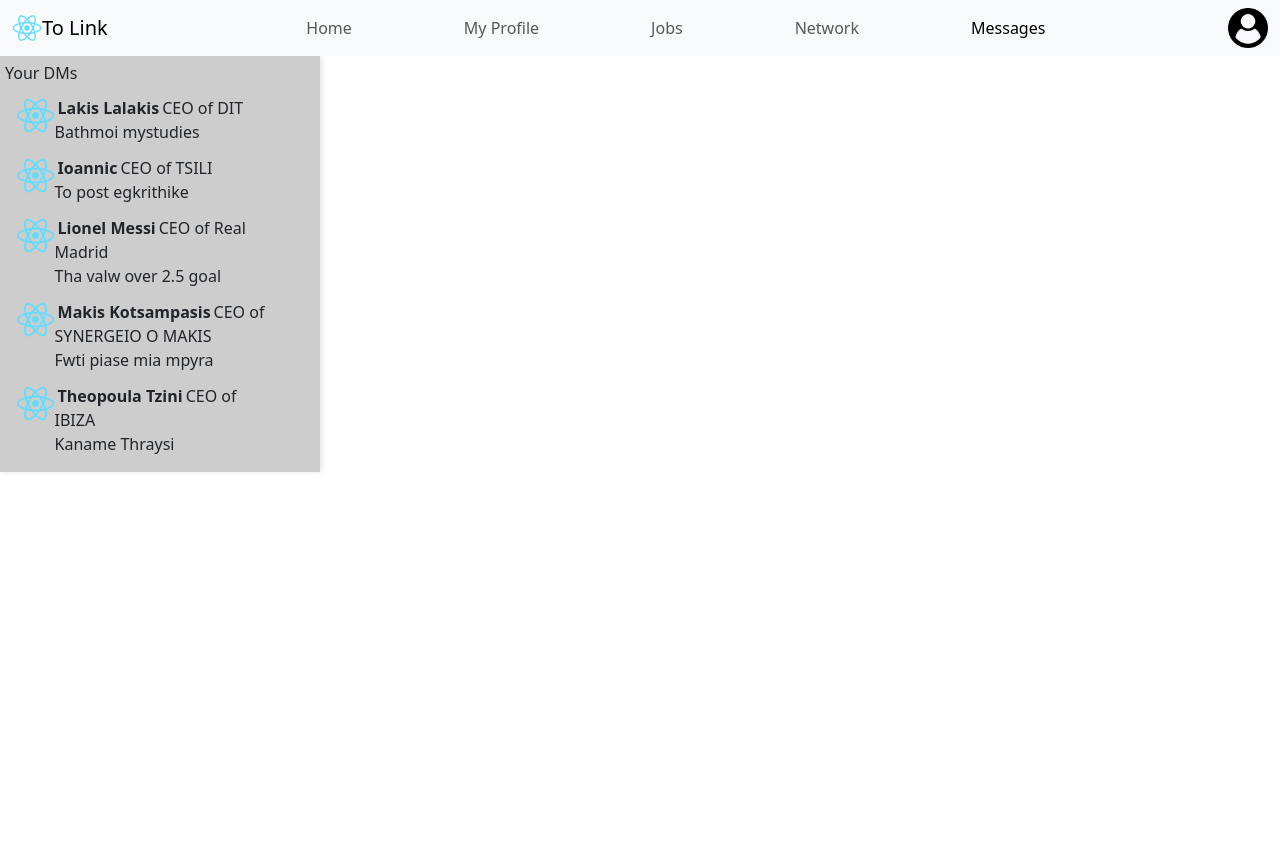
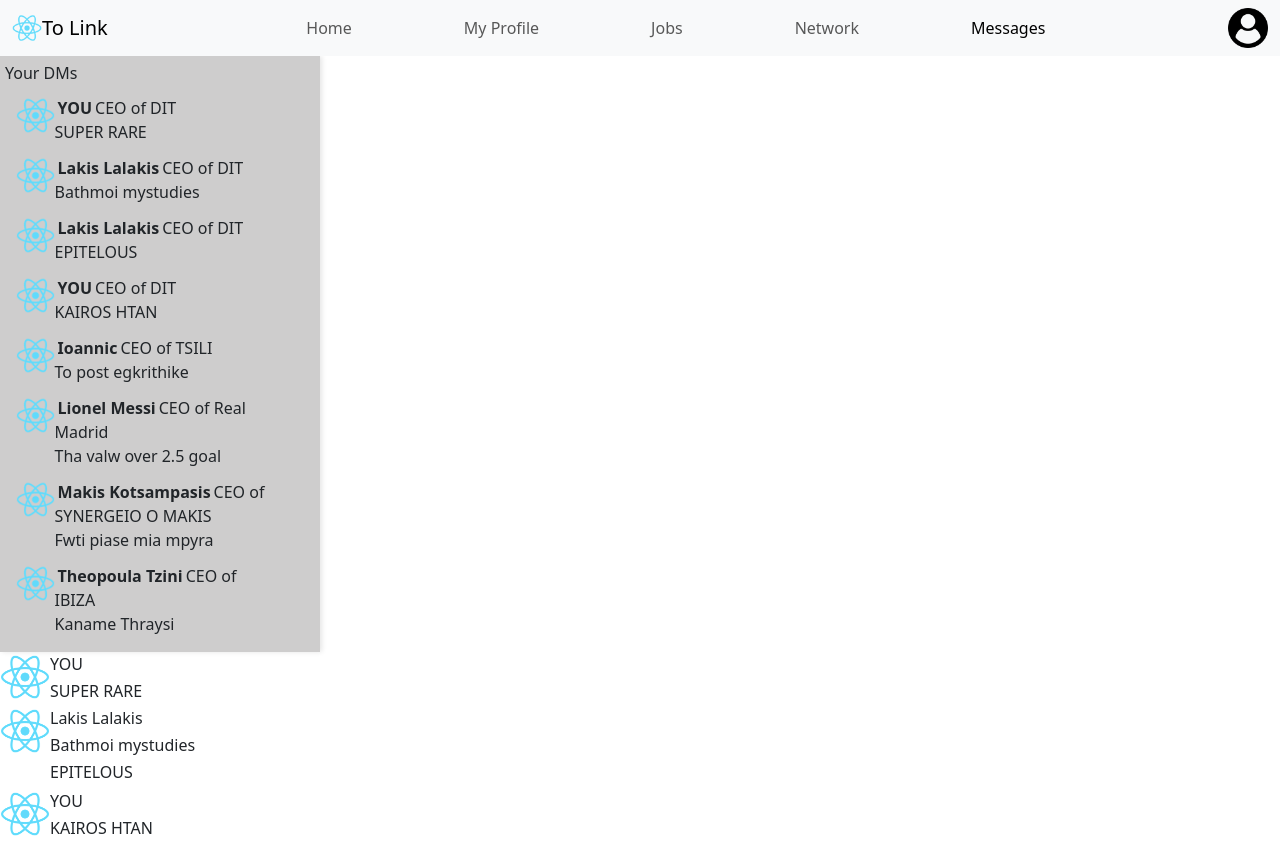
Before and after one commit to DPorichis/to-link, a React (Create React App) app: page /user/messages in a window 1280 px wide. Before the commit the page ends 800 px from the top, so only its background shows below. Built offline with nearby package versions, Linux system fonts and the light colour scheme.

Commit message:
messages updates

```diff
--- /dev/null
+++ b/src/Components/Messaging/Message.js
@@ -0,0 +1,43 @@
+import React from "react";
+import MessagesPGU from "../../Pages/User/MessagesPGU";
+import MessageCont from "./MessageCONT";
+
+function Message(props){
+    const isCurrentUserYou = props.user === 'you';
+
+    return(
+        <div >
+        <div style={{marginBottom:"0px"}} >
+           {isCurrentUserYou ? (
+                <div style={{display:"flex", flexDirection:"row",marginTop:"0px"}}  >
+                    <img src={props.imgURL} alt="Avatar" style={{width :"50px",height:"50px"}} className="link-image" />
+                    <div style={{display:"flex", flexDirection:"column",textAlign:"left"}}>
+                    <p style={{marginBottom:"3px"}}>{props.name}</p>
+                    <p style={{marginTop:"0px"}}>{props.Message}</p>
+                    </div>
+                </div>
+            ) : (
+                <div style={{display:"flex", flexDirection:"row"}}  >
+                    {props.same ?
+                    <>
+                    <div style={{display:"flex", flexDirection:"column",textAlign:"left",marginTop:"0px",marginBottom:"5px"}}>
+                    <p style={{marginTop:"0px",marginLeft:"50px",marginBottom:"0px"}}>{props.Message}</p>
+                    </div>
+                    </>
+                    :
+                    <>
+                    <img src={props.imgURL} alt="Avatar" style={{width :"50px",height:"50px"}} className="link-image" />
+                    <div style={{display:"flex", flexDirection:"column",textAlign:"left",marginBottom:"0px"}}>
+                    <p style={{marginBottom:"3px"}}>{props.name}</p>
+                    <p style={{marginTop:"0px",marginBottom:"3px"}}>{props.Message}</p>
+                    </div>
+                    </>
+                }
+                </div>
+            )}
+        </div>
+        </div>
+    );
+}
+
+export default Message;
--- /dev/null
+++ b/src/Components/Messaging/MessageCONT.js
@@ -0,0 +1,15 @@
+import React from "react";
+import Message from "./Message";
+import MessagesPGU from "../../Pages/User/MessagesPGU";
+
+function MessageCont(props){
+    return(
+        <div>
+            <Message name = {props.messages[0].name} title = {props.messages[0].title} Message={props.messages[0].Message} imgURL={props.messages[0].imgURL} user={props.messages[0].User} same={false} />
+            <Message name = {props.messages[1].name} title = {props.messages[1].title} Message={props.messages[1].Message} imgURL={props.messages[1].imgURL} user={props.messages[1].User} same={false} />
+            <Message name = {props.messages[2].name} title = {props.messages[2].title} Message={props.messages[2].Message} imgURL={props.messages[2].imgURL} user={props.messages[2].User} same={true} />
+            <Message name = {props.messages[3].name} title = {props.messages[3].title} Message={props.messages[3].Message} imgURL={props.messages[3].imgURL} user={props.messages[3].User} same={false} />
+        </div>
+    );
+}
+export default MessageCont;
--- a/src/Pages/User/MessagesPGU.js
+++ b/src/Pages/User/MessagesPGU.js
@@ -2,6 +2,8 @@ import React from "react";
 import Header from "../../Components/Header";
 import ProfileDms from "../../Components/Profile/ProfileDms";
 import CommentsCONT from "../../Components/Feed/Comment";
+import Message from "../../Components/Messaging/Message";
+import MessageCont from "../../Components/Messaging/MessageCONT";
 
 function MessagesPGU(props) {
 
@@ -9,39 +11,69 @@ function MessagesPGU(props) {
     const links =
     [
     {
+    name: "YOU",
+    title:"CEO of DIT",
+    imgURL: "/logo192.png",
+    Message: "SUPER RARE",
+    User: "Lakis",
+    same: "",
+    },
+    {
     name: "Lakis Lalakis",
     title:"CEO of DIT",
     imgURL: "/logo192.png",
-    Message: "Bathmoi mystudies "
+    Message: "Bathmoi mystudies",
+    User: "Lakis",
+    same: "",
     },
+    {
+        name: "Lakis Lalakis",
+        title:"CEO of DIT",
+        imgURL: "/logo192.png",
+        Message: "EPITELOUS",
+        User: "Lakis",
+        same: "",
+        },
+        {
+            name: "YOU",
+            title:"CEO of DIT",
+            imgURL: "/logo192.png",
+            Message: "KAIROS HTAN",
+            User: "Lakis",
+            same: "",
+            },
     {
     name: "Ioannic",
     title: "CEO of TSILI" ,
     imgURL: "/logo192.png",
-    Message: "To post egkrithike"
+    Message: "To post egkrithike",
+    User: "you"
     },
     {
     name: "Lionel Messi",
     title: "CEO of Real Madrid",
     imgURL: "/logo192.png",
-    Message: "Tha valw over 2.5 goal"
+    Message: "Tha valw over 2.5 goal",
+    User: "you"
     },
     {
     name: "Makis Kotsampasis",
     title: "CEO of SYNERGEIO O MAKIS",
     imgURL: "/logo192.png",
-    Message : "Fwti piase mia mpyra"
+    Message : "Fwti piase mia mpyra",
+    User: "you"
     },
     {
     name: "Theopoula Tzini",
     title: "CEO of IBIZA",
     imgURL: "/logo192.png",
-    Message : "Kaname Thraysi"
+    Message : "Kaname Thraysi",
+    User: "you"
     },
     ];
-
+    let previousUser = null;
     return (
-        <div>
+        <div >
             <Header log="user" act="messages"/>
             <div className="sidebar">
                 <div style={{ textAlign: "left" }}>
@@ -49,10 +81,14 @@ function MessagesPGU(props) {
                 </div>
                 <div className = "LinksDms">
                 {links.map((link) =>
-                <ProfileDms name = {link.name} title = {link.title} Message={link.Message} imgURL={link.imgURL} />
+                <ProfileDms name = {link.name} title = {link.title} Message={link.Message} imgURL={link.imgURL} user={link.User} Prev={link.Prev}/>
             )}
+
                 </div>
 
+            </div>
+            <div style={{display:"flex", flexDirection:"column",}}>
+            <MessageCont messages = {links} />
             </div>
         </div>
     );
```
